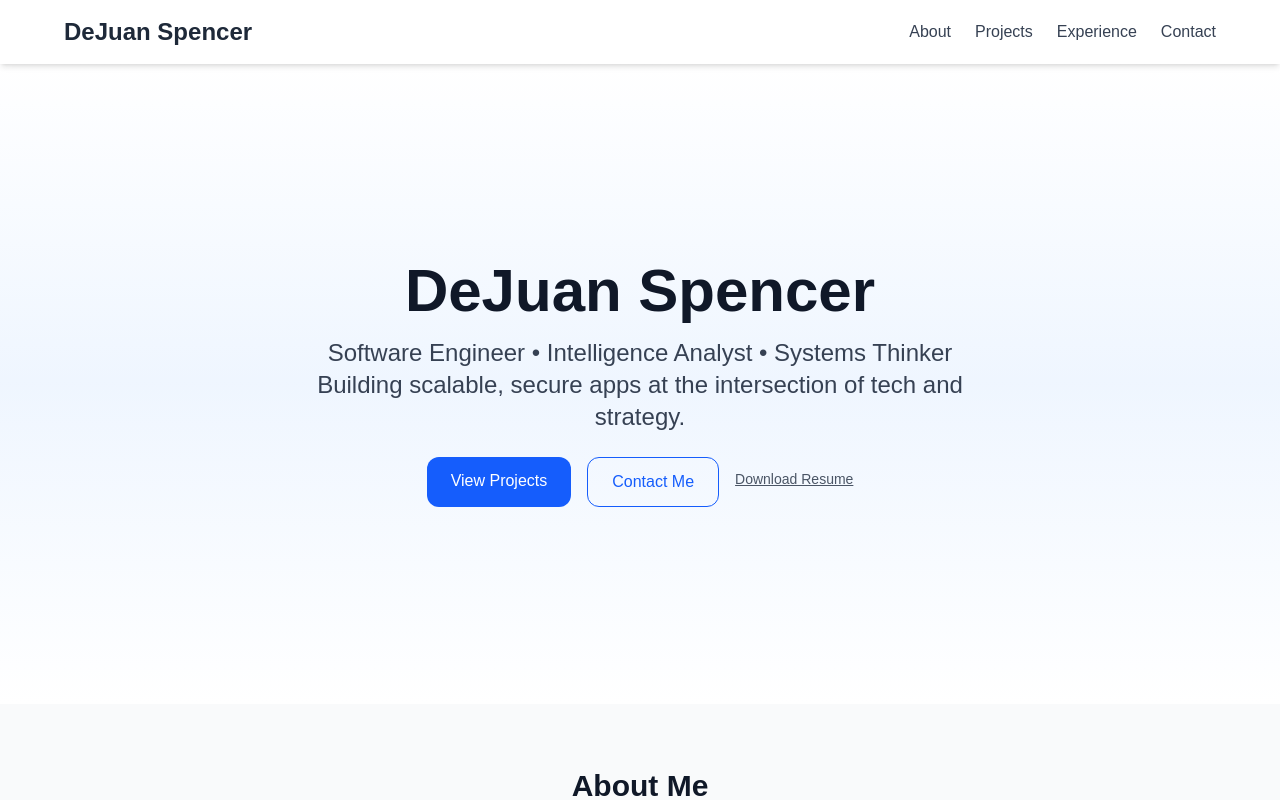
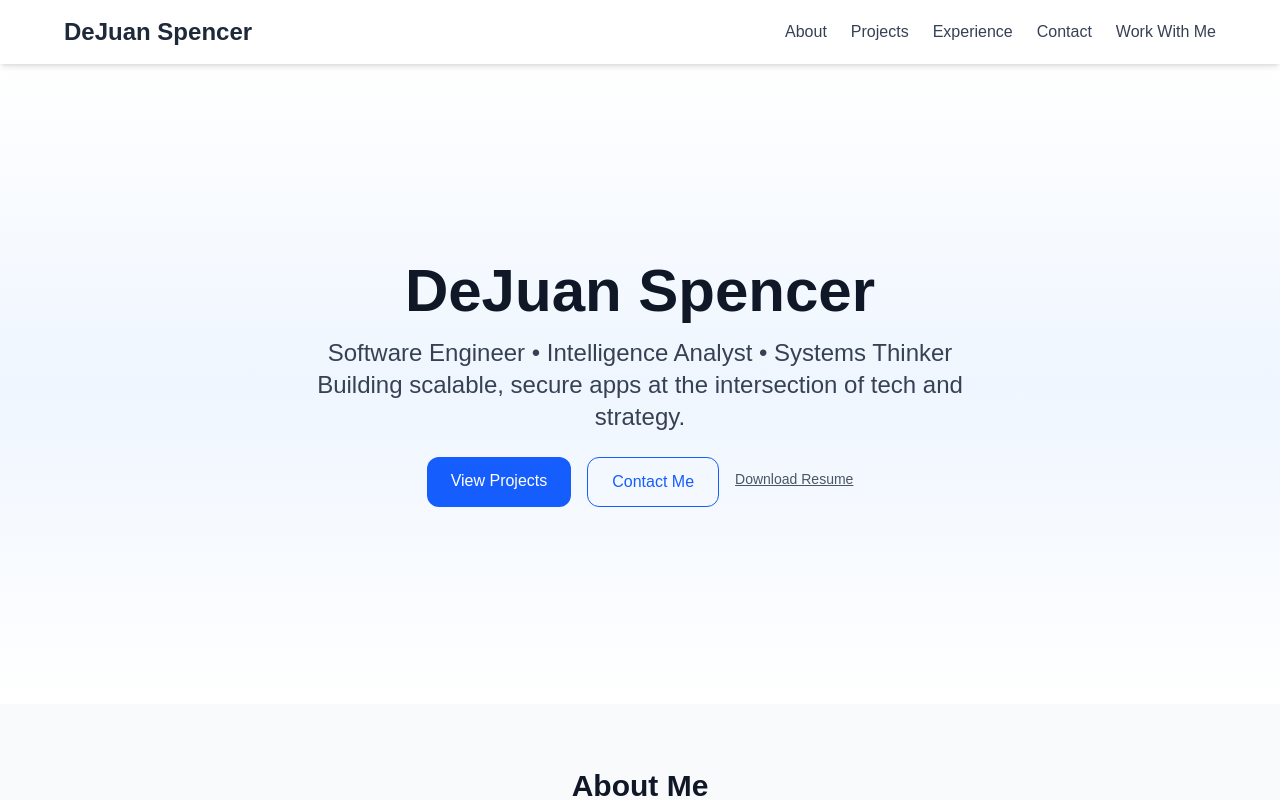
Before and after one commit to DeJuanSpencer/DeJuanSpencer.github.io, a Next.js app in the folder frontend/: page / in a window 1280 px wide. Shown: the top 800 px of the page. Built offline with nearby package versions, Linux system fonts and the light colour scheme.

Commit message:
Add 'Work With Me' link to Links component

```diff
--- a/frontend/src/app/components/Links.tsx
+++ b/frontend/src/app/components/Links.tsx
@@ -7,6 +7,7 @@ const navLinks = [
   { name: "Projects", href: "#projects" },
   { name: "Experience", href: "#experience" },
   { name: "Contact", href: "#contact" },
+  { name: "Work With Me", href: "/work-with-me" },
 ];
 
 type Props = {
```
